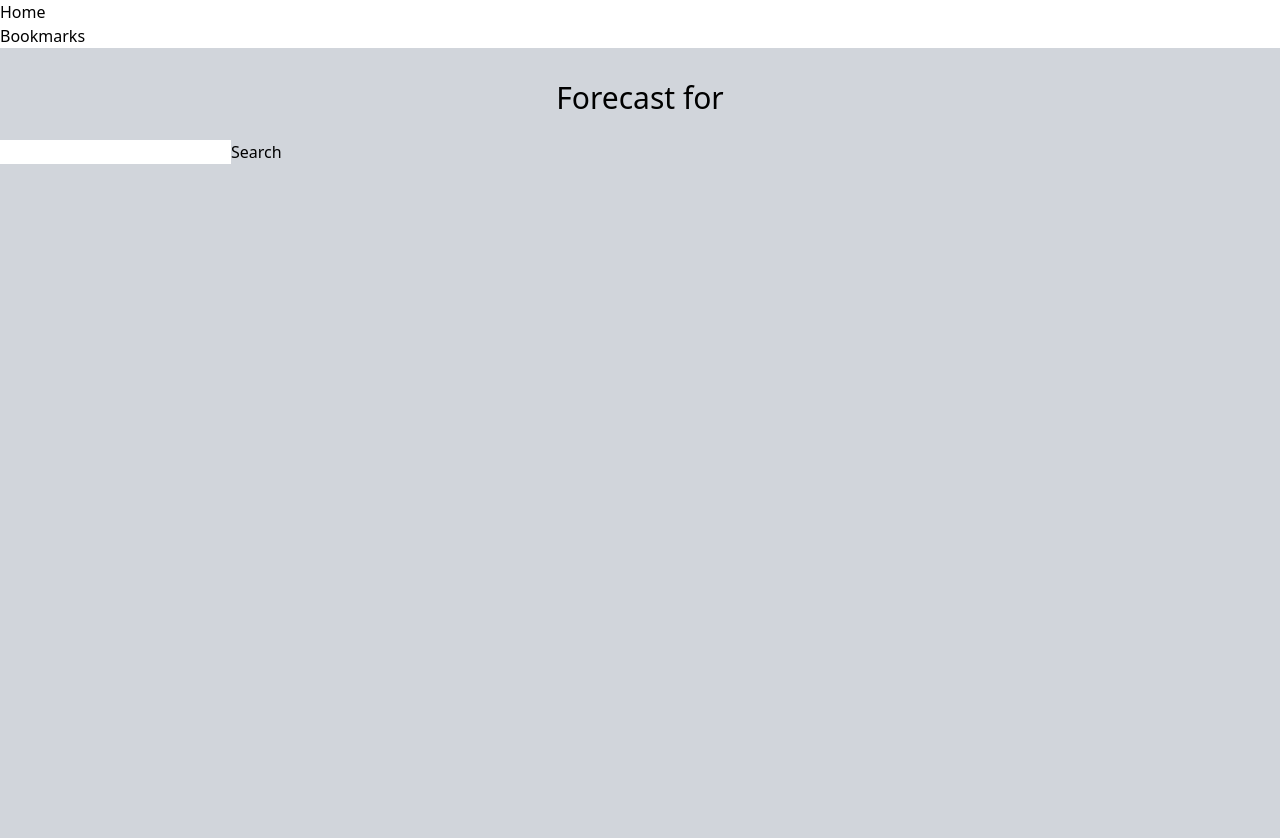
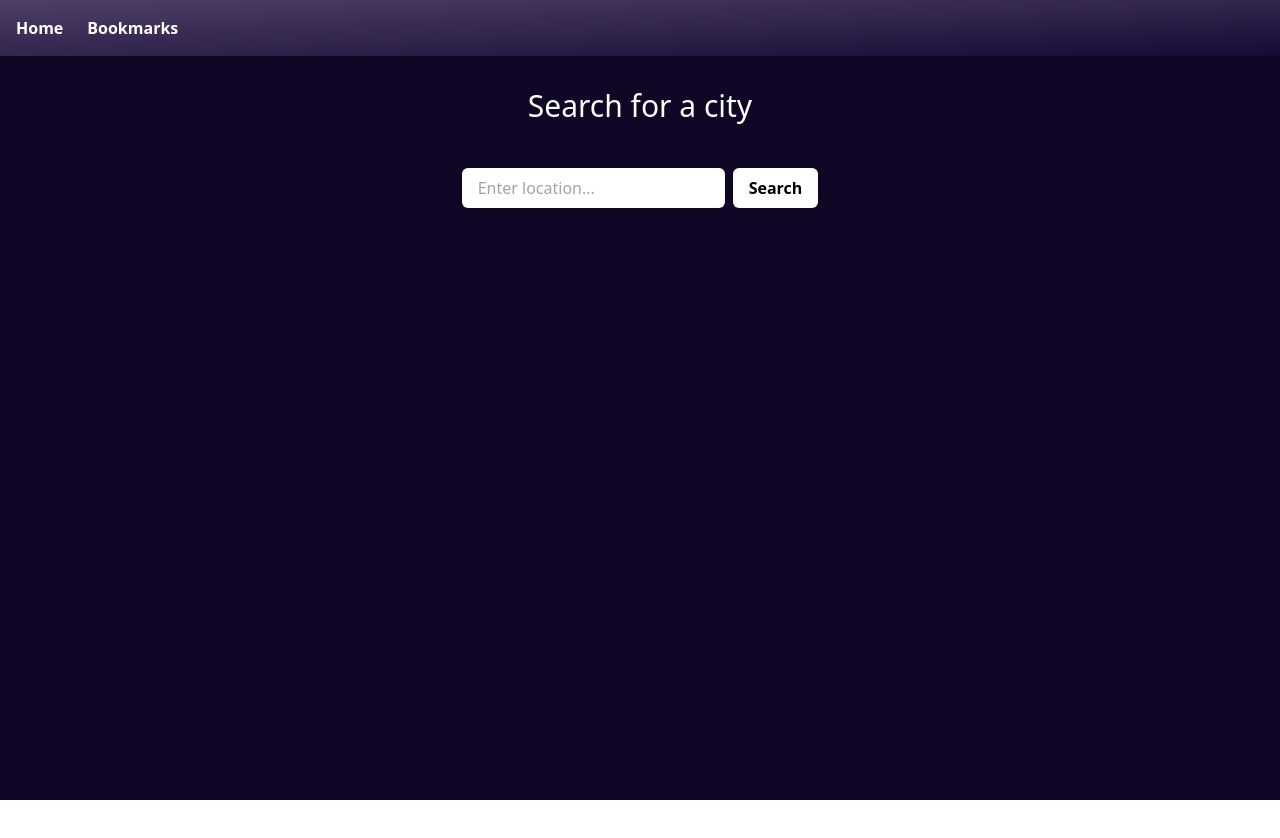
Before and after one commit to CristinaBoanta/weather-app, a React (Create React App) app: page / in a window 1280 px wide. Shown: the top 838 px of the page. After the commit the page ends 800 px from the top, so only its background shows below. Built offline with nearby package versions, Linux system fonts and the light colour scheme.

Commit message:
css & styling changes

```diff
--- a/src/App.js
+++ b/src/App.js
@@ -1,8 +1,8 @@
 import "./index.css";
-import 'react-toastify/dist/ReactToastify.css';
+import "react-toastify/dist/ReactToastify.css";
 
 import { useState } from "react";
-import { ToastContainer, toast } from 'react-toastify';
+import { ToastContainer, toast } from "react-toastify";
 import env from "react-dotenv";
 
 import Card from "./components/Card";
@@ -25,26 +25,37 @@ const App = () => {
       .then((data) => {
         console.log(data);
         setWeatherData(data);
-      })
+      });
   };
 
-
   return (
-    <div className="App h-full">
-
+    <div className="App bg-main-color-dark h-full px-6">
       <ToastContainer />
 
-      <div className="bg-gray-300 h-full">
       <div className="container mx-auto py-8">
-          <h1 className="text-3xl text-center mb-6">
-            Forecast for{" "}
+        <div className="mb-8">
+          <h1 className="text-3xl text-center text-white mb-6 flex flex-col">
+            <span className="pb-5">Search for a city</span>{" "}
             <span className="font-bold">
               {weatherData && weatherData.location.name}
             </span>
           </h1>
 
-          <input value={searchInputValue} onChange={(event) => setSearchInputValue(event.target.value)} />
-          <button onClick={fetchWeatherData}>Search</button>
+          <div className="flex justify-center mb-4">
+            <input
+              className="px-4 py-2 rounded-md shadow-md focus:outline-none focus:ring-2 focus:ring-opacity-50 focus:ring-white"
+              value={searchInputValue}
+              onChange={(event) => setSearchInputValue(event.target.value)}
+              placeholder="Enter location..."
+            />
+            <button
+              className="ml-2 px-4 py-2 rounded-md bg-white text-0f1b28 font-bold hover:bg-opacity-80 transition"
+              onClick={fetchWeatherData}
+            >
+              Search
+            </button>
+          </div>
+        </div>
 
         <div className="grid grid-cols-1 md:grid-cols-2 lg:grid-cols-3 gap-4">
           {weatherData &&
@@ -56,7 +67,6 @@ const App = () => {
         </div>
       </div>
     </div>
-    </div>
   );
 };
 
--- a/src/components/Card.js
+++ b/src/components/Card.js
@@ -3,6 +3,9 @@ import { FaAngleDown, FaAngleUp, FaRegBookmark } from "react-icons/fa";
 import { addToLocalStorage } from "../bookmarkHelpers";
 import { v4 as uuidv4 } from "uuid";
 import "../index.css";
+import mici from "../assets/mici_prep.png";
+import anger from "../assets/angry.png";
+
 
 const Card = (props) => {
   const { forecastItem, isBookmarked, cardDeleteHandler } = props;
@@ -27,41 +30,67 @@ const Card = (props) => {
 
   const isGoodForMititei =
     forecastItem.day.daily_chance_of_rain <= 20 &&
-    forecastItem.day.avgtemp_c >= 25;
+    forecastItem.day.avgtemp_c >= 20;
 
   return (
-    <div className="bg-white p-4 rounded-lg shadow-md">
+    <div className="bg-gradient-to-br from-main-color-light to-main-color p-8 rounded-lg shadow-md text-white relative">
       <div className="flex flex-col items-center">
-        <button onClick={saveBookmark}>
-          <FaRegBookmark />
+        <button
+          onClick={saveBookmark}
+          className="hover:text-opacity-80 transition absolute right-[30px]"
+        >
+          <FaRegBookmark size="20" />
         </button>
-        {isBookmarked && <button onClick={() => cardDeleteHandler(forecastItem)}>Delete</button>}
+        {isBookmarked && (
+          <button
+            onClick={() => cardDeleteHandler(forecastItem)}
+            className="text-red-500 font-bold hover:text-opacity-80 transition"
+          >
+            Delete
+          </button>
+        )}
 
-        <h2 className="text-xl font-bold mb-2">
+        <h2 className="text-3xl font-bold mt-4 mb-2">
           {getDayOfTheWeek(forecastItem.date)}
         </h2>
 
-        <p>{forecastItem.day.condition.text}</p>
-        <div>
-          <img src={forecastItem.day.condition.icon} alt="icon" />
+        <div className="flex items-center">
+          <img src={forecastItem.day.condition.icon} alt="icon" className="w-16 h-16" />
+          <p className="text-lg ml-2 mt-2">
+            {forecastItem.day.condition.text}
+          </p>
         </div>
-        <p>{forecastItem.day.daily_chance_of_rain} % chance of rain</p>
 
-        <button onClick={toggleDivCollapse}>
+        <p className="mt-2">
+          {forecastItem.day.daily_chance_of_rain} % chance of rain
+        </p>
+
+        <button
+          onClick={toggleDivCollapse}
+          className="hover:text-opacity-80 transition mt-4"
+        >
           {isDivCollapsed ? <FaAngleDown size={25} /> : <FaAngleUp size={25} />}
         </button>
       </div>
 
-      <div className={`content ${isDivCollapsed ? "collapsed" : "expanded"}`}>
-        <p>Max temp: {Math.round(forecastItem.day.maxtemp_c)}° C</p>
-        <p>Min temp: {Math.round(forecastItem.day.mintemp_c)}° C</p>
-        <p>Avg temp: {Math.round(forecastItem.day.avgtemp_c)}° C</p>
-        <p>Avg humidity: {forecastItem.day.avghumidity} %</p>
-        <p>
+      <div className={`content ${isDivCollapsed ? "collapsed" : "expanded"} mt-4 flex flex-col items-center`}>
+        <p className="">
+          Max temp: {Math.round(forecastItem.day.maxtemp_c)}° C
+        </p>
+        <p className="mt-2">
+          Min temp: {Math.round(forecastItem.day.mintemp_c)}° C
+        </p>
+        <p className="mt-2">
+          Avg temp: {Math.round(forecastItem.day.avgtemp_c)}° C
+        </p>
+        <p className="mt-2">
+          Avg humidity: {forecastItem.day.avghumidity} %
+        </p>
+        <p className="mt-2">
           {isGoodForMititei ? (
-            <div>Good for mititei</div>
+            <span className="font-semibold">Good for mititei <img src={mici} className="w-[5rem] h-[5rem] inline-block ml-2" alt="mici" /> </span>
           ) : (
-            <div>No mititei today, boss</div>
+            <span className="text-red-500 font-semibold">No mititei today, boss <img src={anger} className="w-[5rem] h-[5rem] inline-block ml-2" alt="angry-emoji" /> </span>
           )}
         </p>
       </div>
--- a/src/index.css
+++ b/src/index.css
@@ -6,6 +6,11 @@ html,
 body,
 #root {
   height: 100%;
+}
+
+#root {
+  display: flex;
+  flex-direction: column;
 }
 
 /* Conditional card height */
@@ -17,7 +22,7 @@ body,
 }
 
 .content.expanded {
-  max-height: 200px;
+  max-height: 350px;
   overflow: hidden;
   transition: max-height 0.3s ease;
 }
--- a/src/index.js
+++ b/src/index.js
@@ -10,8 +10,8 @@ const root = ReactDOM.createRoot(document.getElementById("root"));
 root.render(
   <React.StrictMode>
     <Router>
-        <nav>
-          <ul>
+    <nav className="bg-gradient-to-br from-main-color-light to-main-color p-4">
+      <ul className="flex space-x-6 font-bold text-white">
         <li>
           <Link to="/">Home</Link>
         </li>
--- a/src/pages/Bookmarks.js
+++ b/src/pages/Bookmarks.js
@@ -3,7 +3,6 @@ import { removeFromLocalStorage } from "../bookmarkHelpers";
 import { useState } from "react";
 
 const Bookmarks = () => {
-
   const existingItems = JSON.parse(localStorage.getItem("bookmarks")) || [];
 
   const [bookmarkedDays, setBookmarkedDays] = useState(existingItems);
@@ -15,15 +14,22 @@ const Bookmarks = () => {
     setBookmarkedDays(JSON.parse(localStorage.getItem("bookmarks")) || []);
   };
 
+  return (
+    <div className="bg-main-color-dark h-full p-8">
+      <h1 className="text-3xl text-center text-white mb-6">Bookmarks</h1>
 
-  return (
-    <div className="grid grid-cols-1 md:grid-cols-2 lg:grid-cols-3 gap-4">
-      {bookmarkedDays &&
-        bookmarkedDays.map((forecastItem) => (
-          <div>
-            <Card forecastItem={forecastItem} isBookmarked={true} cardDeleteHandler={cardDeleteHandler}/>
-          </div>
-        ))}
+      <div className="grid grid-cols-1 md:grid-cols-2 lg:grid-cols-3 gap-4 h-full">
+        {bookmarkedDays &&
+          bookmarkedDays.map((forecastItem) => (
+            <div>
+              <Card
+                forecastItem={forecastItem}
+                isBookmarked={true}
+                cardDeleteHandler={cardDeleteHandler}
+              />
+            </div>
+          ))}
+      </div>
     </div>
   );
 };
--- a/tailwind.config.js
+++ b/tailwind.config.js
@@ -4,7 +4,13 @@ module.exports = {
     "./src/**/*.{js,jsx,ts,tsx}",
   ],
   theme: {
-    extend: {},
+    extend: {
+      colors: {
+        'main-color': '#160b36',
+        'main-color-light': '#4e3f66',
+        'main-color-dark': '#0f0725'
+      },
+    },
   },
   plugins: [],
 }
```
Also changed, not shown: src/assets/angry.png (added), src/assets/mici_prep.png (added). Lines whose indentation alone changed are shown as unchanged.
